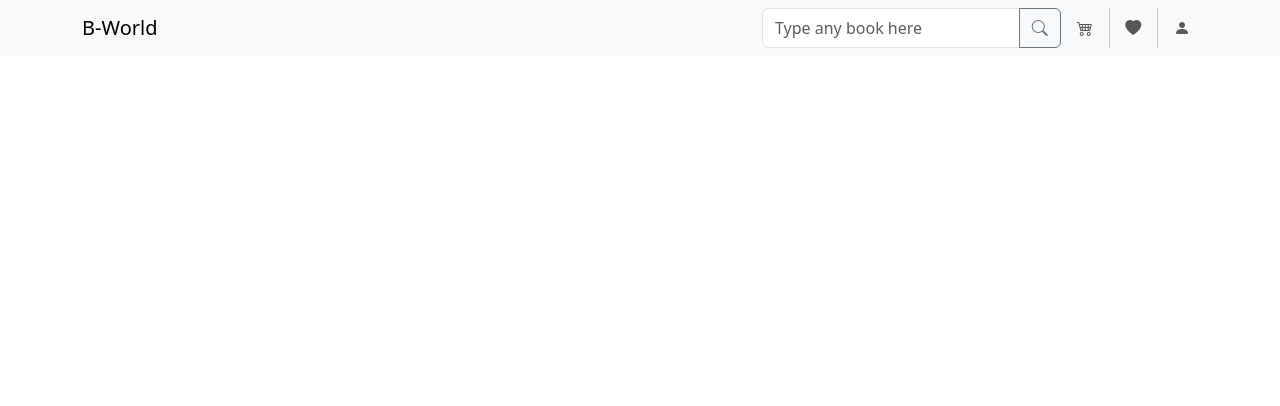
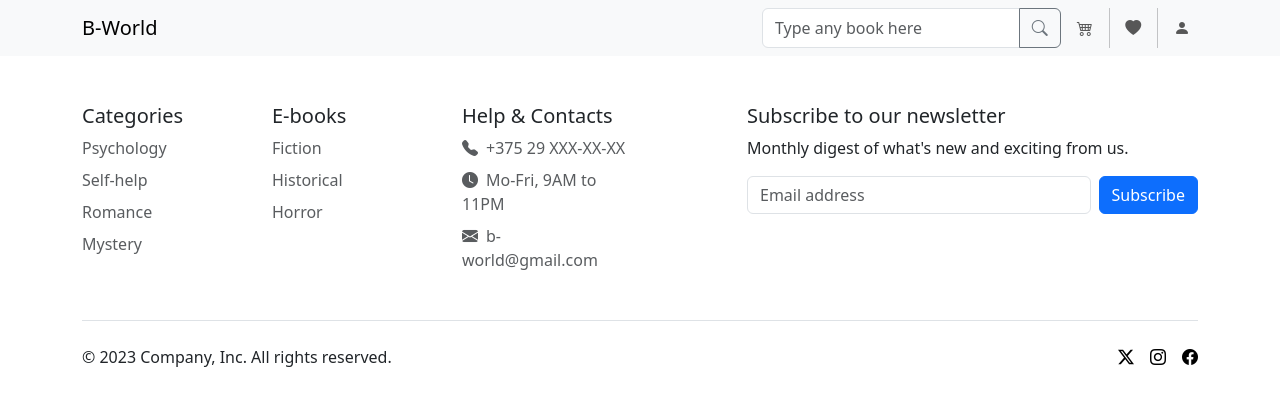
Before and after one commit to dromomania/bookstore, a React (Create React App) app in the folder bookshop/: page / in a window 1280 px wide. Shown: the top 406 px of the page. Built offline with nearby package versions, Linux system fonts and the light colour scheme.

Commit message:
feat: added footer

```diff
--- a/bookshop/src/App.tsx
+++ b/bookshop/src/App.tsx
@@ -1,12 +1,14 @@
 import React from 'react';
 import './App.scss';
 import { NavigationBar } from './components/NavigationBar';
+import { Footer } from './components/Footer';
 
 
 function App() {
   return (
     <div className="App">
     <NavigationBar />
+    <Footer />
     </div>
   );
 }
--- /dev/null
+++ b/bookshop/src/components/Footer/Footer.tsx
@@ -0,0 +1,63 @@
+import { Container } from "react-bootstrap";
+
+const Footer = () => {
+  return (
+    <Container>
+       <footer className="py-5">
+    <div className="row">
+      <div className="col-6 col-md-2 mb-3">
+        <h5>Categories</h5>
+        <ul className="nav flex-column">
+          <li className="nav-item mb-2"><a href="#" className="nav-link p-0 text-body-secondary">Psychology</a></li>
+          <li className="nav-item mb-2"><a href="#" className="nav-link p-0 text-body-secondary">Self-help</a></li>
+          <li className="nav-item mb-2"><a href="#" className="nav-link p-0 text-body-secondary">Romance</a></li>
+          <li className="nav-item mb-2"><a href="#" className="nav-link p-0 text-body-secondary">Mystery</a></li>
+        </ul>
+      </div>
+
+      <div className="col-6 col-md-2 mb-3">
+        <h5>E-books</h5>
+        <ul className="nav flex-column">
+          <li className="nav-item mb-2"><a href="#" className="nav-link p-0 text-body-secondary">Fiction</a></li>
+          <li className="nav-item mb-2"><a href="#" className="nav-link p-0 text-body-secondary">Historical</a></li>
+          <li className="nav-item mb-2"><a href="#" className="nav-link p-0 text-body-secondary">Horror</a></li>
+        </ul>
+      </div>
+
+      <div className="col-6 col-md-2 mb-3">
+        <h5>Help & Contacts</h5>
+        <ul className="nav flex-column">
+          <li className="nav-item mb-2"><a href="#" className="nav-link p-0 text-body-secondary"><i className="bi bi-telephone-fill me-2"></i>+375 29 XXX-XX-XX</a></li>
+          <li className="nav-item mb-2"><a href="#" className="nav-link p-0 text-body-secondary"><i className="bi bi-clock-fill me-2"></i>Mo-Fri, 9AM to 11PM</a></li>
+          <li className="nav-item mb-2"><a href="#" className="nav-link p-0 text-body-secondary"><i className="bi bi-envelope-fill me-2"></i>b-world@gmail.com</a></li>
+        </ul>
+      </div>
+
+      <div className="col-md-5 offset-md-1 mb-3">
+        <form>
+          <h5>Subscribe to our newsletter</h5>
+          <p>Monthly digest of what's new and exciting from us.</p>
+          <div className="d-flex flex-column flex-sm-row w-100 gap-2">
+            <label className="visually-hidden">Email address</label>
+            <input id="newsletter1" type="text" className="form-control" placeholder="Email address"></input>
+            <button className="btn btn-primary" type="button">Subscribe</button>
+          </div>
+        </form>
+      </div>
+    </div>
+
+    <div className="d-flex flex-column flex-sm-row justify-content-between py-4 my-4 border-top">
+      <p>&copy; 2023 Company, Inc. All rights reserved.</p>
+      <ul className="list-unstyled d-flex">
+        <li className="ms-3"><a className="link-body-emphasis" href="#"><i className="bi bi-twitter-x"></i></a></li>
+        <li className="ms-3"><a className="link-body-emphasis" href="#"><i className="bi bi-instagram"></i></a></li>
+        <li className="ms-3"><a className="link-body-emphasis" href="#"><i className="bi bi-facebook"></i></a></li>
+      </ul>
+    </div>
+  </footer>
+    </Container>
+  )
+}
+
+
+export { Footer }
--- /dev/null
+++ b/bookshop/src/components/Footer/index.tsx
@@ -0,0 +1 @@
+export * from './Footer';
```
